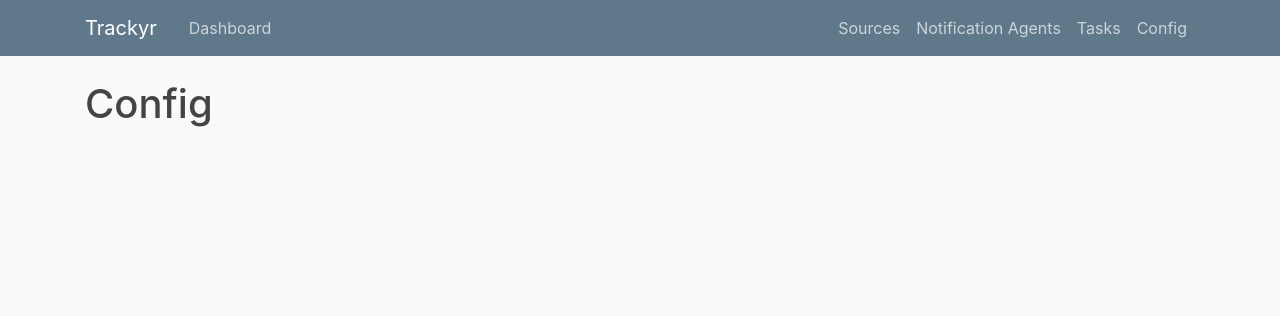
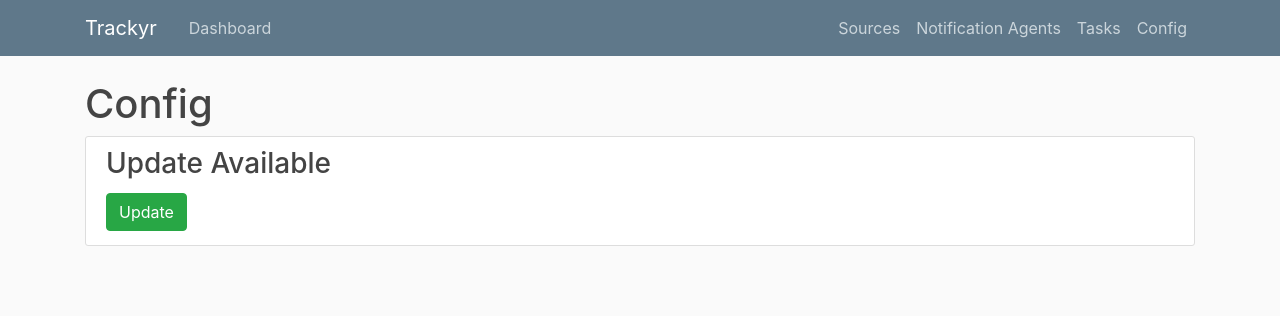
Before and after one commit to Trackyr/Trackyr, a Flask app: page /trackyr_config in a window 1280 px wide. Shown: the top 316 px of the page. Run offline with Flask 2, Linux system fonts and the light colour scheme; parts of the project's set-up code (start-up, migrations or seed data) failed here and were passed over; some libraries are stand-ins or nearby versions.

Commit message:
fix update

```diff
--- a/src/trackyr/templates/trackyr-config.html
+++ b/src/trackyr/templates/trackyr-config.html
@@ -2,7 +2,7 @@
 {% block content %}
     <h1>{{ title }}</h1>
 
-    {% if update_available %}
+    {% if not update_available %}
         <div class="content-section">
             <h3>Update Available</h3>
             <a class="btn btn-success btm-sm mt-1 mb-1" href="{{ url_for('trackyr_config.update') }}">Update</a>
```
